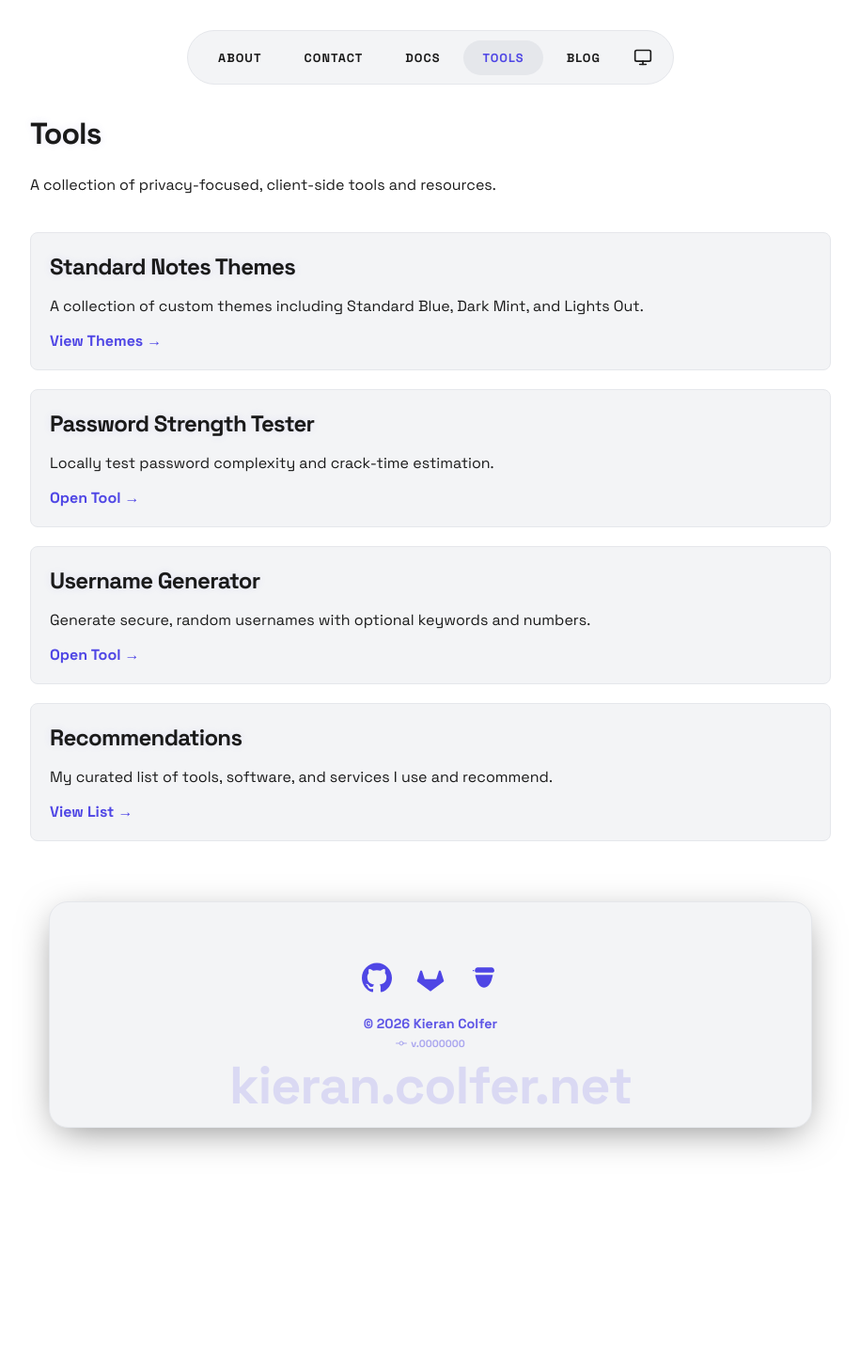
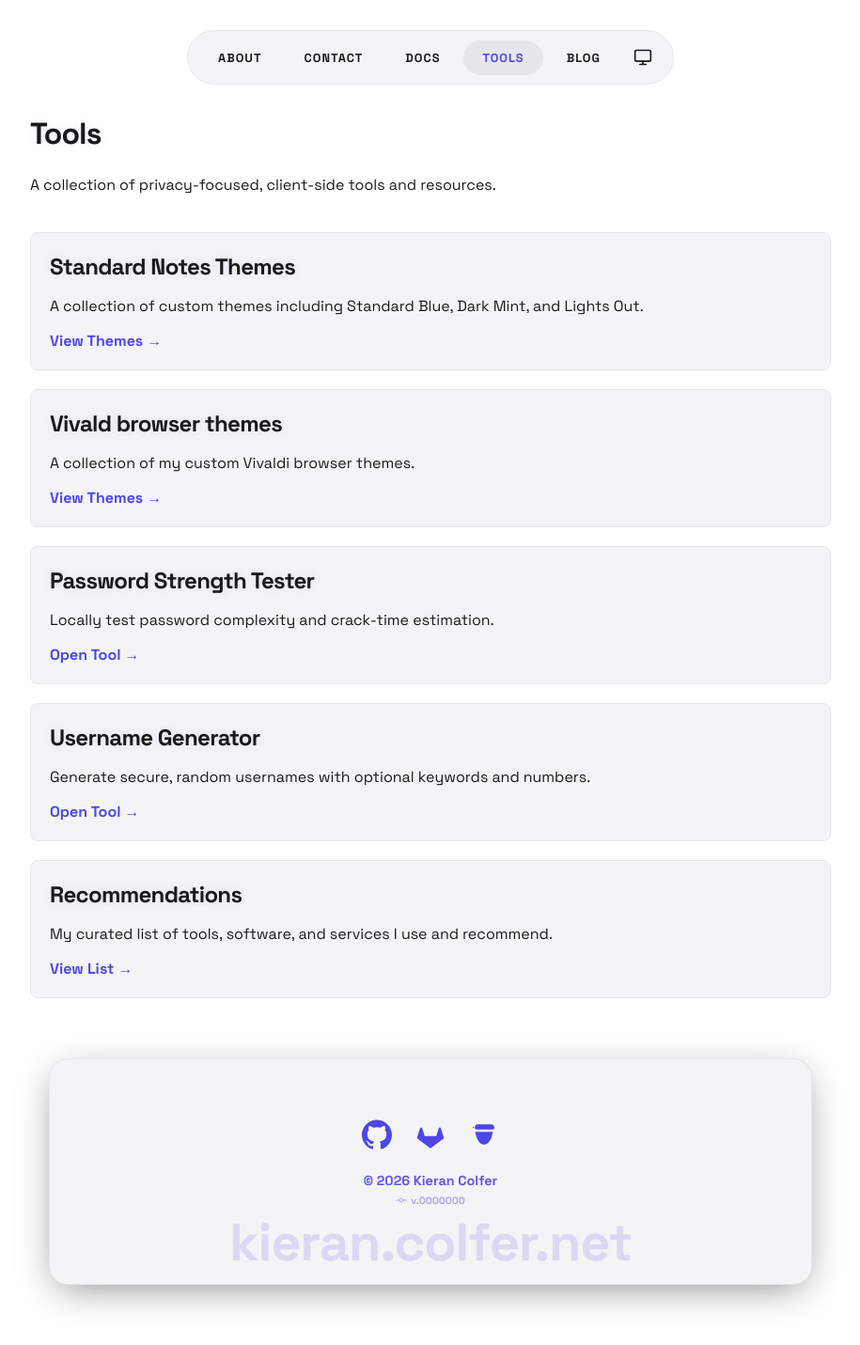
Before and after one commit to PASSK3YS/PASSK3YS.github.io, a Jekyll site: the page built from tools.md, in a window 1280 px wide. Shown: the whole page at 94% size, without its empty margins (182-1097 px from the left). Built offline with Jekyll 4.4.1, drawn with Linux system fonts in a browser that asks for light colours; before the commit the page ends 1264 px from its top, so only the background shows below that.

Commit message:
chore: add vivaldi section

```diff
--- a/tools.md
+++ b/tools.md
@@ -16,6 +16,14 @@ permalink: /tools/
       </h2>
       <p>A collection of custom themes including Standard Blue, Dark Mint, and Lights Out.</p>
       <a href="/tools/standard-notes-themes/" style="font-weight: bold; color: var(--accent);">View Themes &rarr;</a>
+    </div>
+
+    <div style="border: 1px solid var(--border); padding: 20px; border-radius: 8px; background: var(--nav-bg);">
+      <h2 style="margin-top: 0;">
+        <a href="/tools/vivaldi-themes/" style="text-decoration: none; color: inherit;">Vivald browser themes</a>
+      </h2>
+      <p>A collection of my custom Vivaldi browser themes.</p>
+      <a href="/tools/vivaldi-themes/" style="font-weight: bold; color: var(--accent);">View Themes &rarr;</a>
     </div>
 
     <div style="border: 1px solid var(--border); padding: 20px; border-radius: 8px; background: var(--nav-bg);">
```
